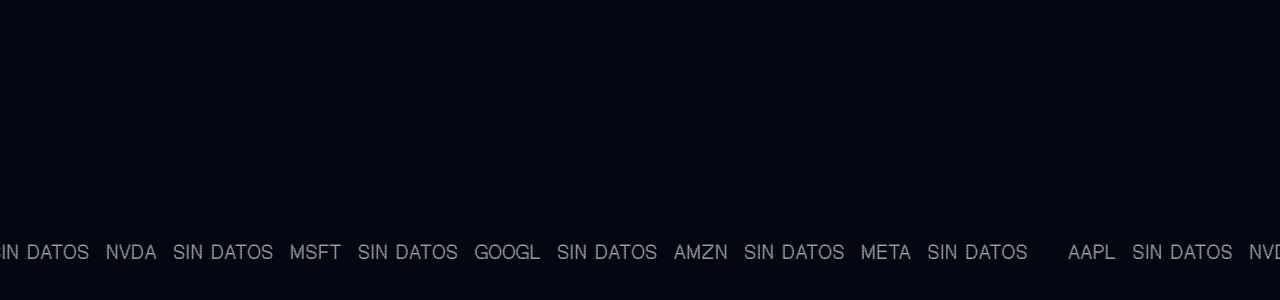
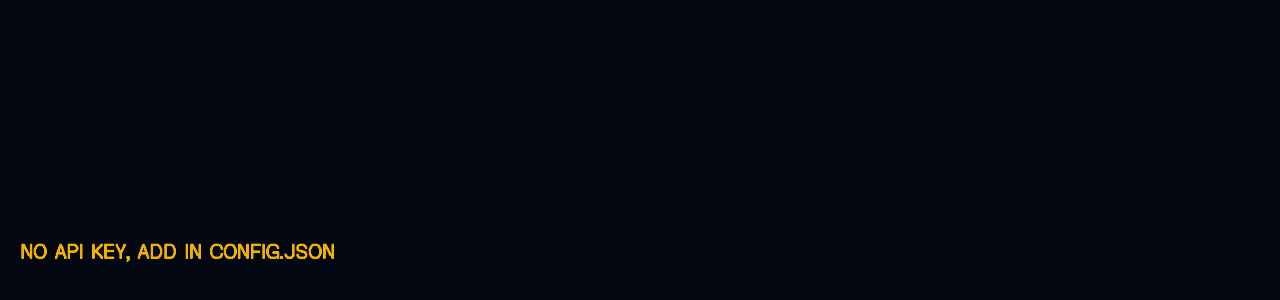
Before and after one commit to infinn/stock-obs, a plain HTML site: page index.html in a window 1280 px wide. Shown: the part 148-448 px from the top of the page. Drawn offline with Linux system fonts and the light colour scheme; no server answers.

Commit message:
Fix: Add handling for missing API key and update marquee behavior

```diff
--- a/app.css
+++ b/app.css
@@ -54,6 +54,15 @@
     animation: marquee var(--marquee-duration, 60s) linear infinite;
 }
 
+.marquee-track.no-animation {
+    animation: none;
+}
+
+.ticket.no-api-key {
+    color: var(--orange);
+    font-weight: bold;
+}
+
 .marquee-group {
     display: flex;
     flex-wrap: nowrap;
--- a/app.js
+++ b/app.js
@@ -36,7 +36,12 @@
 
             applyStyles(currentConfig);
 
-            if (currentConfig && Array.isArray(currentConfig.tickers) && currentConfig.tickers.length > 0) {
+            if (!currentConfig || !currentConfig.api_key || !currentConfig.api_key.trim()) {
+                showNoApiKey(track);
+                return;
+            }
+
+            if (Array.isArray(currentConfig.tickers) && currentConfig.tickers.length > 0) {
                 syncTickers();
                 setInterval(syncTickers, currentConfig.sync_timer_seconds * 1000);
             }
@@ -143,6 +148,12 @@
         root.style.setProperty('--marquee-duration', style.velocity + 's');
 
         document.body.style.fontSize = config.typografy_size + 'px';
+    }
+
+    // shows "NO API KEY" and stops the marquee animation
+    function showNoApiKey(track) {
+        track.classList.add('no-animation');
+        track.innerHTML = '<div class="marquee-group"><div class="ticket no-api-key">NO API KEY, ADD IN CONFIG.JSON</div></div>';
     }
 
     function deepMerge(base, override) {
```
